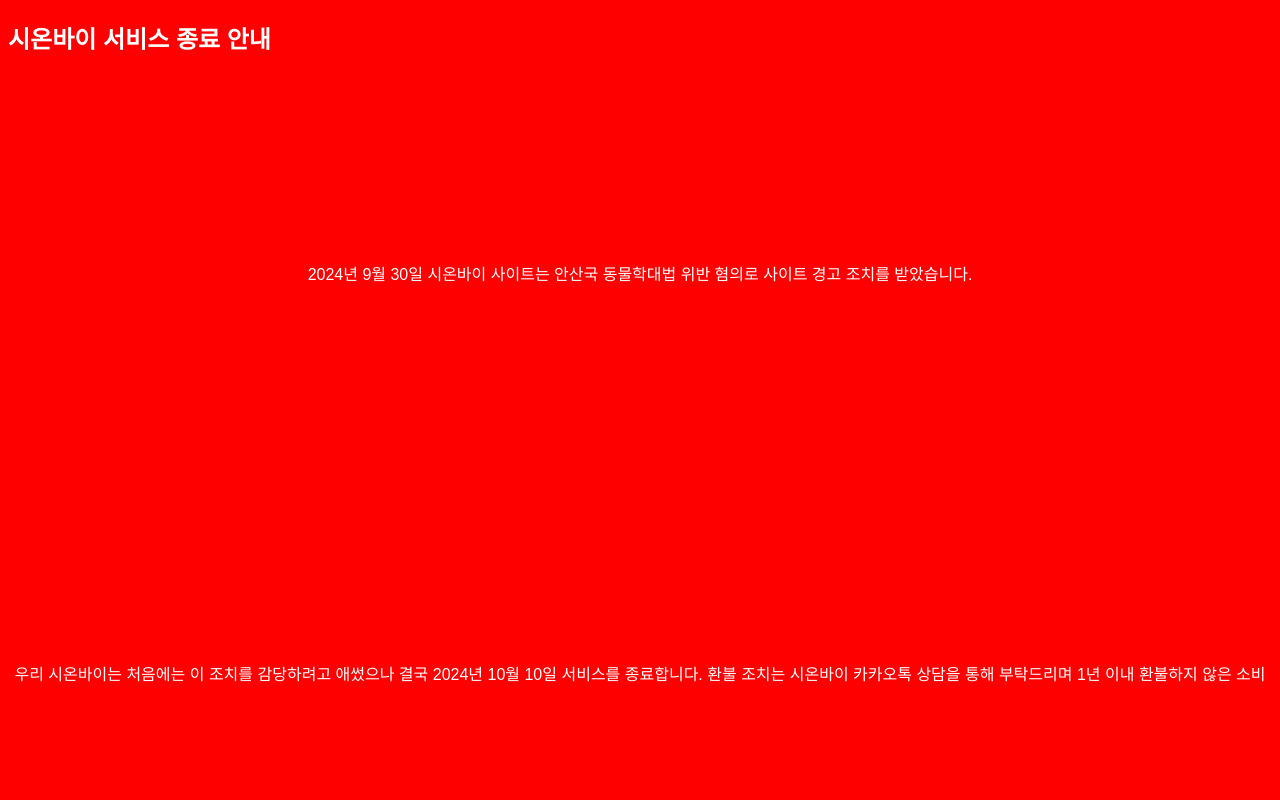
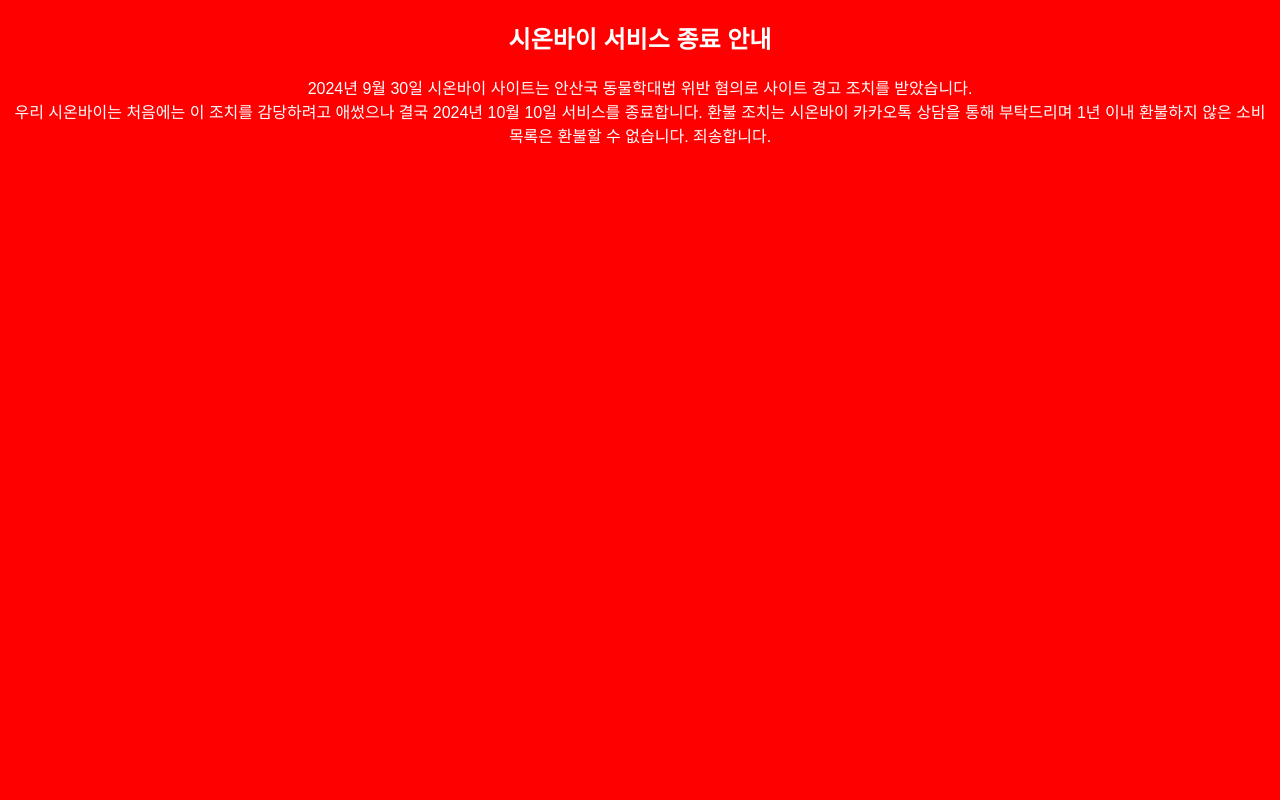
Before and after one commit to maykv/sion.buy, a plain HTML site: page index.html in a window 1280 px wide. Shown: the top 800 px of the page. Drawn offline with Linux system fonts and the light colour scheme.

Commit message:
Update index.html

```diff
--- a/index.html
+++ b/index.html
@@ -12,7 +12,10 @@
 
       .text p{
           text-align: center;
-          line-height: 50vh; /* 이 요소의 텍스트를 기준으로 위 아래 기준 텍스트를 가운데 정렬시킴 */
+      }
+
+      .text h2{
+          text-align: center;
       }
     </style>
    </head>
```
